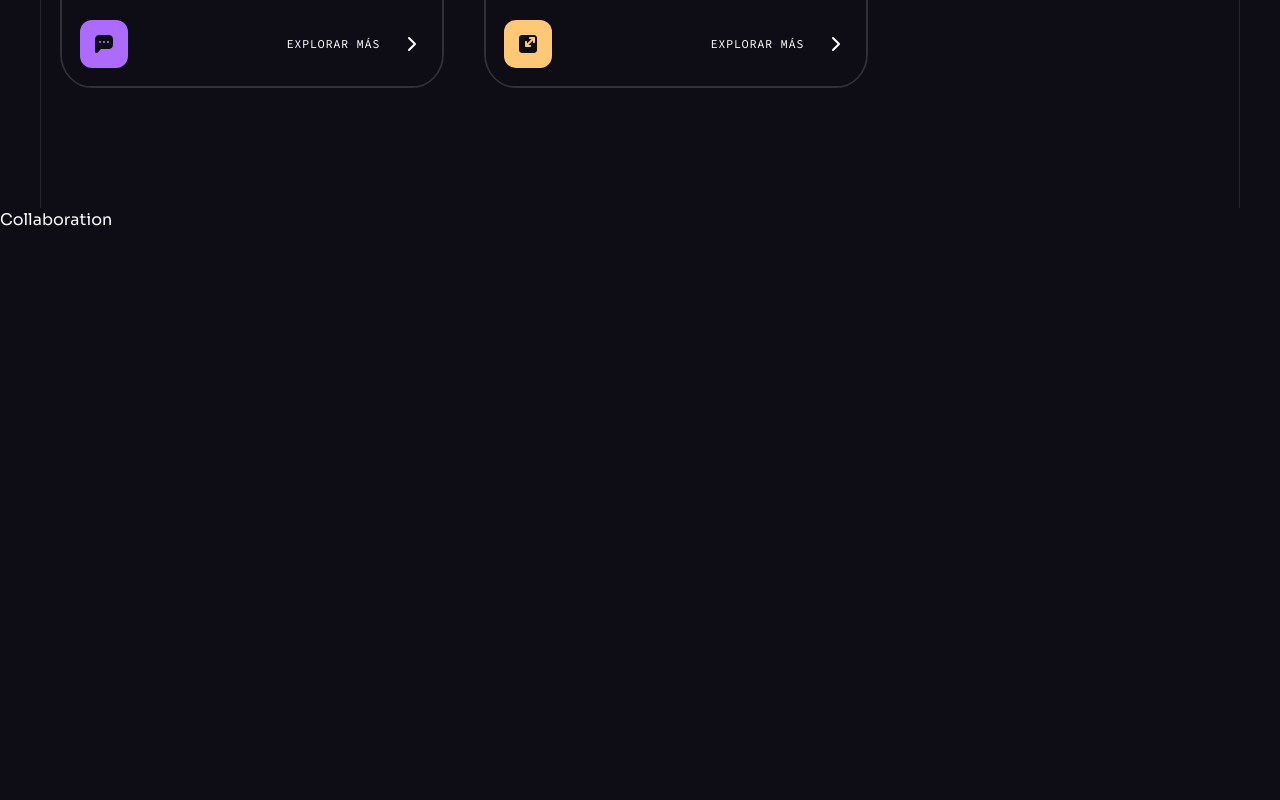
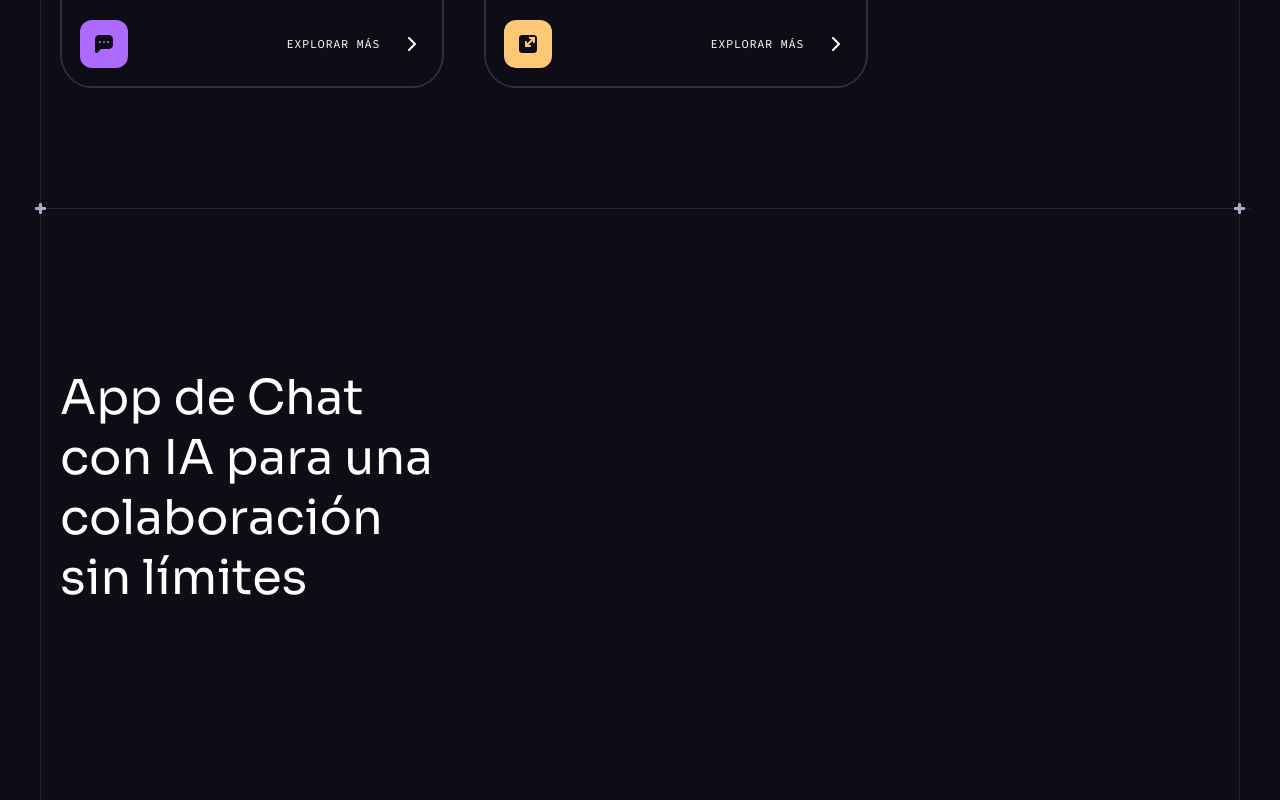
Before and after one commit to WaltGreenwich/brainwave, a React (Vite) app: page / in a window 1280 px wide. Shown: the part 2938-3738 px from the top of the page. Before the commit the page ends 3170 px from the top, so only its background shows below. Built offline with nearby package versions, Linux system fonts and the light colour scheme.

Commit message:
Dando formato a Collaboration Component

```diff
--- a/src/components/Collaboration.jsx
+++ b/src/components/Collaboration.jsx
@@ -1,7 +1,17 @@
-import React from "react";
+import Section from "./Section";
 
 const Collaboration = () => {
-  return <div>Collaboration</div>;
+  return (
+    <Section crosses>
+      <div className="container lg:flex">
+        <div className="max-w-[25rem]">
+          <h2 className="h2 mb-4 md:mb-8">
+            App de Chat con IA para una colaboración sin límites
+          </h2>
+        </div>
+      </div>
+    </Section>
+  );
 };
 
 export default Collaboration;
```
